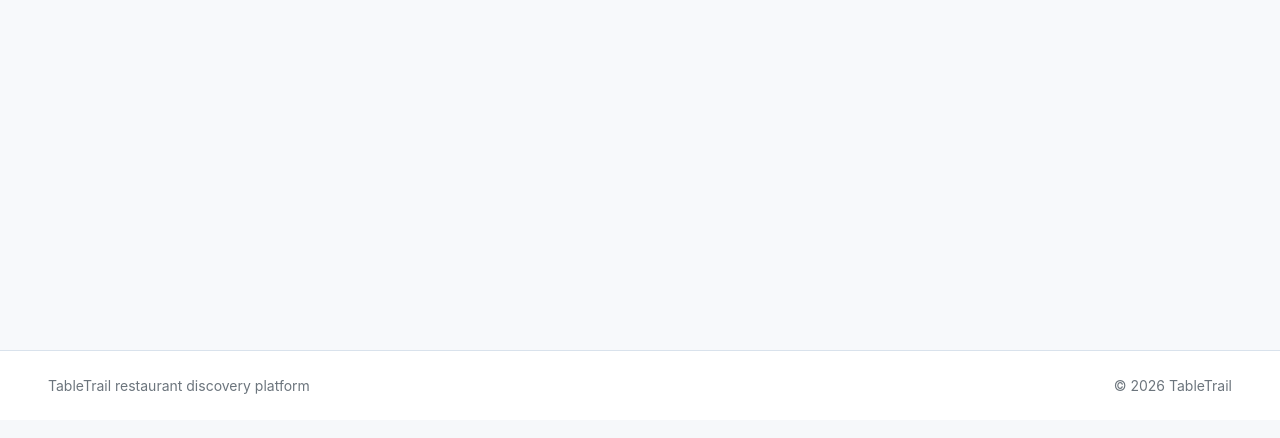
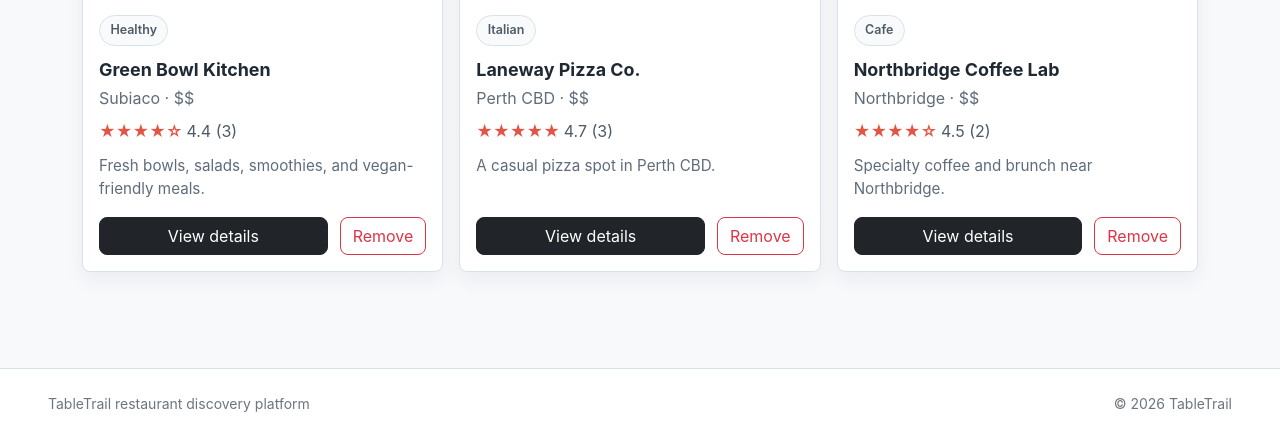
Before and after one commit to choiiis/cits5505-project, a Flask app: page /bookmarks in a window 1280 px wide. Shown: the part 380-818 px from the top of the page. Before the commit the page ends 774 px from the top, so only its background shows below. Run offline with Flask 3, Linux system fonts and the light colour scheme.

Commit message:
Render bookmark cards with Jinja template data

```diff
--- a/app/routes.py
+++ b/app/routes.py
@@ -408,7 +408,46 @@ def search():
 
 @app.route("/bookmarks")
 def bookmarks():
-    return render_template("bookmarks.html")
+    saved_restaurants = [
+        {
+            "id": 5,
+            "name": "Green Bowl Kitchen",
+            "category": "Healthy",
+            "location": "Subiaco",
+            "price": "$$",
+            "rating": 4.4,
+            "star_text": make_star_text(4.4),
+            "review_count": 3,
+            "description": "Fresh bowls, salads, smoothies, and vegan-friendly meals.",
+            "image": "https://images.unsplash.com/photo-1540420773420-3366772f4999?auto=format&fit=crop&w=1200&q=80",
+        },
+        {
+            "id": 1,
+            "name": "Laneway Pizza Co.",
+            "category": "Italian",
+            "location": "Perth CBD",
+            "price": "$$",
+            "rating": 4.7,
+            "star_text": make_star_text(4.7),
+            "review_count": 3,
+            "description": "A casual pizza spot in Perth CBD.",
+            "image": "https://images.unsplash.com/photo-1513104890138-7c749659a591?auto=format&fit=crop&w=1200&q=80",
+        },
+        {
+            "id": 2,
+            "name": "Northbridge Coffee Lab",
+            "category": "Cafe",
+            "location": "Northbridge",
+            "price": "$$",
+            "rating": 4.5,
+            "star_text": make_star_text(4.5),
+            "review_count": 2,
+            "description": "Specialty coffee and brunch near Northbridge.",
+            "image": "https://images.unsplash.com/photo-1554118811-1e0d58224f24?auto=format&fit=crop&w=1200&q=80",
+        },
+    ]
+
+    return render_template("bookmarks.html", saved_restaurants=saved_restaurants)
 
 
 @app.route("/restaurants/<int:restaurant_id>")
--- a/app/static/js/bookmarks.js
+++ b/app/static/js/bookmarks.js
@@ -1,94 +1,30 @@
-const savedRestaurants = [
-    {
-        id: "green-bowl",
-        name: "Green Bowl Kitchen",
-        category: "Healthy",
-        location: "Perth CBD",
-        price: "$$",
-        rating: 4.8,
-        reviewCount: 324,
-        description: "Fresh bowls, cold-pressed juices, and quick lunches for busy city workers.",
-        image: "https://images.unsplash.com/photo-1512621776951-a57141f2eefd?auto=format&fit=crop&w=1200&q=80"
-    },
-    {
-        id: "laneway-pizza",
-        name: "Laneway Pizza Co.",
-        category: "Italian",
-        location: "Northbridge",
-        price: "$$",
-        rating: 4.7,
-        reviewCount: 512,
-        description: "Wood-fired pizza, shared plates, and a lively dinner atmosphere in the laneway.",
-        image: "https://images.unsplash.com/photo-1513104890138-7c749659a591?auto=format&fit=crop&w=1200&q=80"
-    },
-    {
-        id: "harbour-sushi",
-        name: "Harbour Sushi Bar",
-        category: "Japanese",
-        location: "Fremantle",
-        price: "$$$",
-        rating: 4.6,
-        reviewCount: 286,
-        description: "Fresh sashimi, hand rolls, and tidy bento sets close to the waterfront.",
-        image: "https://images.unsplash.com/photo-1579871494447-9811cf80d66c?auto=format&fit=crop&w=1200&q=80"
-    }
-];
-
-function renderStars(rating) {
-    return `${"★".repeat(Math.round(rating))}${"☆".repeat(5 - Math.round(rating))}`;
-}
-
 document.addEventListener("DOMContentLoaded", () => {
     const shell = document.querySelector(".bookmark-stage-shell");
-    const mount = document.getElementById("bookmarkMount");
-    let currentItems = [...savedRestaurants];
+    const emptyState = document.getElementById("bookmarkEmptyState");
 
     if (shell) {
-        shell.setAttribute("data-stage", "step3");
+        shell.setAttribute("data-stage", "jinja");
     }
 
-    function renderBookmarks() {
-        if (!mount) {
+    function updateEmptyState() {
+        if (!emptyState) {
             return;
         }
 
-        if (!currentItems.length) {
-            mount.innerHTML = `
-                <div class="col-12">
-                    <div class="bookmark-empty-state">
-                        Your saved restaurant list is empty. Explore more places and save your favourites.
-                    </div>
-                </div>
-            `;
-            return;
-        }
-
-        mount.innerHTML = currentItems.map((item) => `
-            <div class="col-md-6 col-xl-4">
-                <article class="bookmark-card">
-                    <img src="${item.image}" class="bookmark-card__image" alt="${item.name}">
-                    <div class="bookmark-card__body">
-                        <span class="bookmark-card__category">${item.category}</span>
-                        <h2 class="bookmark-card__title">${item.name}</h2>
-                        <p class="bookmark-card__meta">${item.location} · ${item.price}</p>
-                        <p class="bookmark-card__rating">${renderStars(item.rating)} <span>${item.rating} (${item.reviewCount})</span></p>
-                        <p class="bookmark-card__description">${item.description}</p>
-                        <div class="bookmark-card__actions">
-                            <a class="btn btn-dark" href="search.html">View details</a>
-                            <button class="btn btn-outline-danger" data-remove-bookmark="${item.id}" type="button">Remove</button>
-                        </div>
-                    </div>
-                </article>
-            </div>
-        `).join("");
-
-        document.querySelectorAll("[data-remove-bookmark]").forEach((button) => {
-            button.addEventListener("click", () => {
-                currentItems = currentItems.filter((item) => item.id !== button.dataset.removeBookmark);
-                renderBookmarks();
-            });
-        });
+        const visibleCards = document.querySelectorAll("[data-bookmark-card]:not(.d-none)");
+        emptyState.classList.toggle("d-none", visibleCards.length > 0);
     }
 
-    renderBookmarks();
+    document.querySelectorAll("[data-remove-bookmark]").forEach((button) => {
+        button.addEventListener("click", () => {
+            const card = button.closest("[data-bookmark-card]");
+
+            if (card) {
+                card.classList.add("d-none");
+                updateEmptyState();
+            }
+        });
+    });
+
+    updateEmptyState();
 });
--- a/app/templates/bookmarks.html
+++ b/app/templates/bookmarks.html
@@ -7,16 +7,54 @@
 {% endblock %}
 
 {% block content %}
-<main class="container py-5">
-    <section>
-        <h1 class="h3 fw-bold mb-2">Saved Restaurants</h1>
-        <p class="text-secondary mb-4">
-            This page is being migrated from the static bookmarks page into Flask and Jinja.
-        </p>
+<main class="bookmarks-page">
+    <section class="container py-4 py-md-5">
+        <div class="shared-page-header mb-4">
+            <div class="shared-page-header__content">
+                <h1 class="h3 fw-bold mb-2">Saved Restaurants</h1>
+                <p class="text-secondary">Your bookmark list for places to try next.</p>
+            </div>
+            <a class="btn btn-success align-self-start align-self-md-center" href="{{ url_for('search') }}">
+                Find more
+            </a>
+        </div>
 
-        <a class="btn btn-success" href="{{ url_for('search') }}">
-            Find more restaurants
-        </a>
+        <section class="bookmark-stage-shell" aria-label="Saved restaurants section">
+            <div class="row g-3" id="bookmarkMount">
+                {% for restaurant in saved_restaurants %}
+                <div class="col-md-6 col-xl-4" data-bookmark-card>
+                    <article class="bookmark-card">
+                        <img src="{{ restaurant.image }}" class="bookmark-card__image" alt="{{ restaurant.name }}">
+                        <div class="bookmark-card__body">
+                            <span class="bookmark-card__category">{{ restaurant.category }}</span>
+                            <h2 class="bookmark-card__title">{{ restaurant.name }}</h2>
+                            <p class="bookmark-card__meta">{{ restaurant.location }} · {{ restaurant.price }}</p>
+                            <p class="bookmark-card__rating">
+                                {{ restaurant.star_text }}
+                                <span>{{ restaurant.rating }} ({{ restaurant.review_count }})</span>
+                            </p>
+                            <p class="bookmark-card__description">{{ restaurant.description }}</p>
+                            <div class="bookmark-card__actions">
+                                <a class="btn btn-dark"
+                                    href="{{ url_for('restaurant_detail', restaurant_id=restaurant.id) }}">
+                                    View details
+                                </a>
+                                <button class="btn btn-outline-danger" data-remove-bookmark type="button">
+                                    Remove
+                                </button>
+                            </div>
+                        </div>
+                    </article>
+                </div>
+                {% endfor %}
+
+                <div class="col-12 {% if saved_restaurants %}d-none{% endif %}" id="bookmarkEmptyState">
+                    <div class="bookmark-empty-state">
+                        Your saved restaurant list is empty. Explore more places and save your favourites.
+                    </div>
+                </div>
+            </div>
+        </section>
     </section>
 </main>
 {% endblock %}
```
